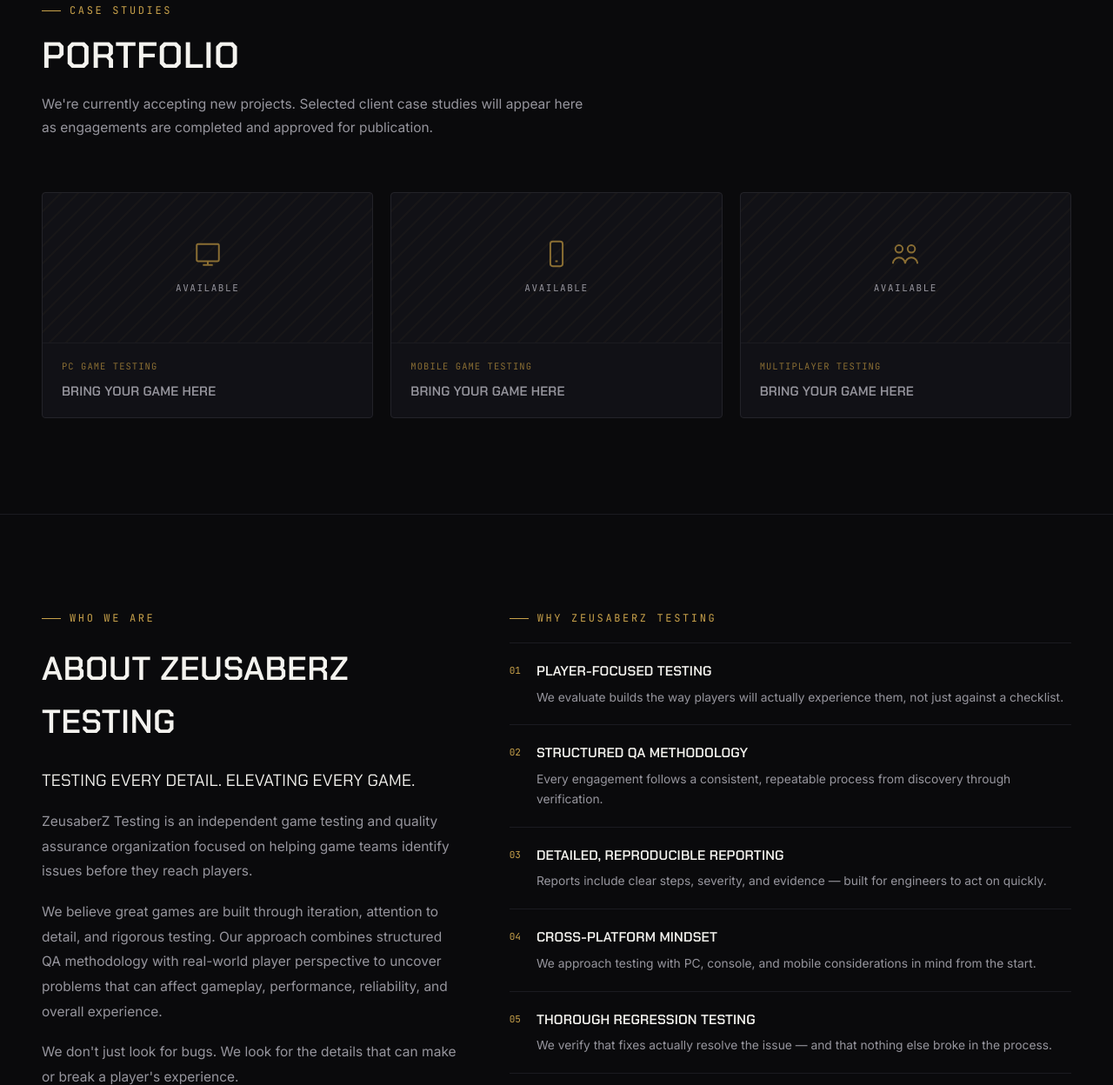
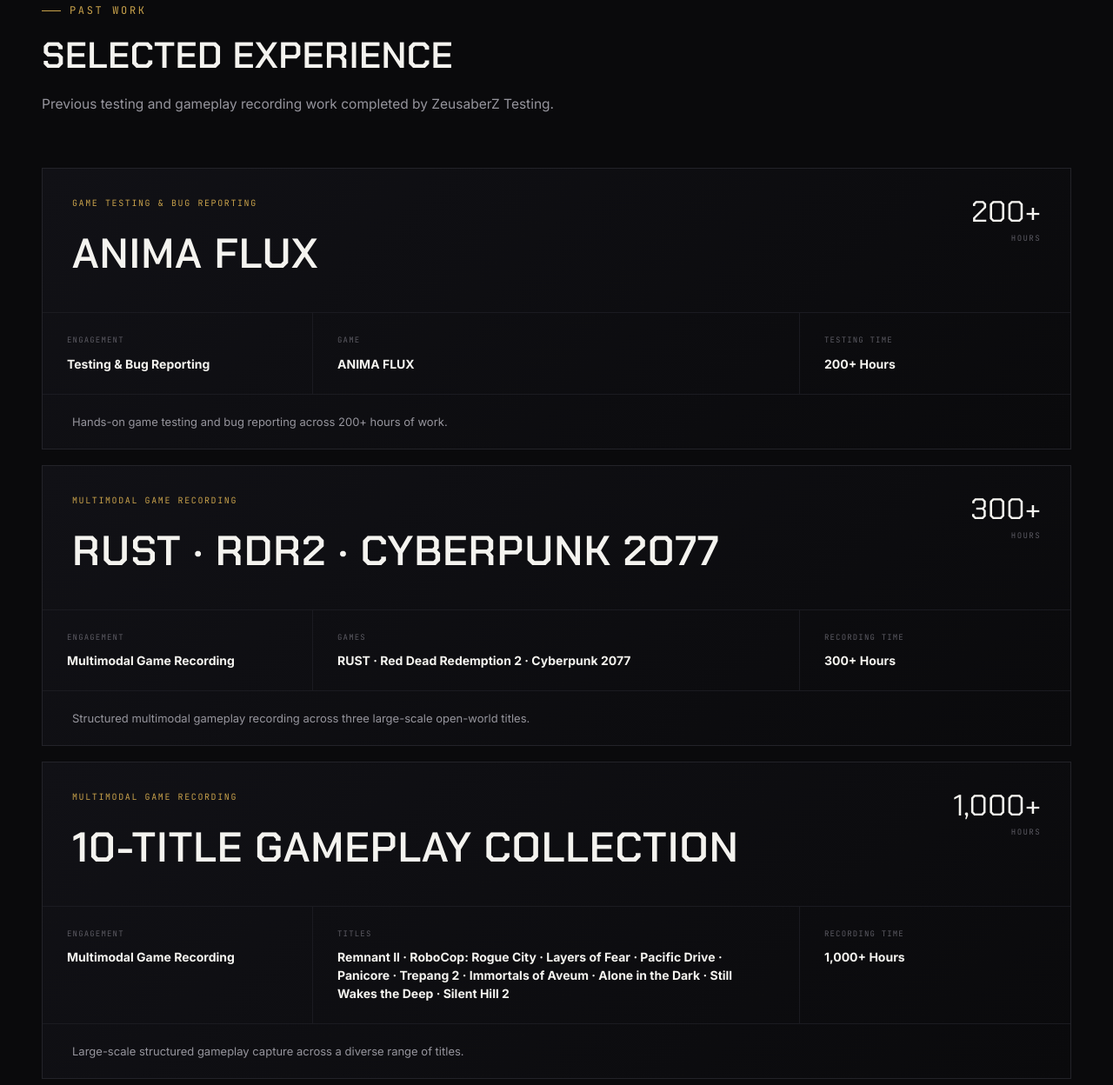
Before and after one commit to ahmedzubaer13/zeusaberz-testing-website, a plain HTML site: page index.html in a window 1280 px wide. Shown: the part 9060-10308 px from the top of the page at 87% size. Drawn offline with Linux system fonts and the light colour scheme.

Commit message:
Add past work experience

```diff
--- a/index.html
+++ b/index.html
@@ -920,6 +920,118 @@
     color:var(--zb-gray);
   }
 
+
+  /* ---------- Portfolio / Past Work ---------- */
+  .portfolio-feature{
+    border:1px solid var(--zb-border);
+    background:linear-gradient(135deg,var(--zb-panel),var(--zb-black));
+    overflow:hidden;
+  }
+  .portfolio-feature-top{
+    display:flex;
+    justify-content:space-between;
+    align-items:flex-start;
+    gap:28px;
+    padding:38px 38px 32px;
+    border-bottom:1px solid var(--zb-border-soft);
+  }
+  .case-kicker{
+    font-family:var(--ff-mono);
+    color:var(--zb-gold);
+    font-size:10px;
+    letter-spacing:.16em;
+    margin-bottom:12px;
+  }
+  .portfolio-feature h3{
+    font-family:var(--ff-display);
+    font-size:clamp(30px,4vw,48px);
+    letter-spacing:.02em;
+    text-transform:uppercase;
+  }
+  .case-hours{
+    min-width:110px;
+    text-align:right;
+  }
+  .case-hours span{
+    display:block;
+    font-family:var(--ff-display);
+    color:var(--zb-white);
+    font-size:34px;
+    line-height:1;
+  }
+  .case-hours small{
+    display:block;
+    margin-top:7px;
+    font-family:var(--ff-mono);
+    color:var(--zb-gray-dim);
+    font-size:9px;
+    letter-spacing:.16em;
+  }
+  .portfolio-feature-body{
+    display:grid;
+    grid-template-columns:repeat(3,1fr);
+    border-bottom:1px solid var(--zb-border-soft);
+  }
+  .case-detail{
+    padding:24px 28px;
+    border-right:1px solid var(--zb-border-soft);
+  }
+  .case-detail:last-child{border-right:0;}
+  .case-detail span{
+    display:block;
+    font-family:var(--ff-mono);
+    color:var(--zb-gray-dim);
+    font-size:9px;
+    letter-spacing:.13em;
+    text-transform:uppercase;
+    margin-bottom:9px;
+  }
+  .case-detail strong{
+    display:block;
+    color:var(--zb-white);
+    font-size:14px;
+    line-height:1.5;
+  }
+  .portfolio-feature-footer{
+    display:flex;
+    justify-content:space-between;
+    align-items:center;
+    gap:30px;
+    padding:26px 38px;
+  }
+  .portfolio-feature-footer p{
+    color:var(--zb-gray);
+    font-size:13px;
+    line-height:1.7;
+    max-width:700px;
+  }
+
+
+  /* ---------- Past Work Grid ---------- */
+  .portfolio-work-grid{
+    display:grid;
+    grid-template-columns:1fr;
+    gap:18px;
+  }
+  .work-card{
+    width:100%;
+  }
+  .work-card .portfolio-feature-top{
+    padding:32px 34px 28px;
+  }
+  .work-card .portfolio-feature-body{
+    grid-template-columns:1fr 1.8fr 1fr;
+  }
+  .work-card .portfolio-feature-footer{
+    padding:20px 34px;
+  }
+  .work-card .portfolio-feature-footer p{
+    max-width:100%;
+  }
+  .work-card h3{
+    max-width:900px;
+  }
+
   /* ---------- About ---------- */
   .about-grid{
     display:grid;
@@ -1190,6 +1302,9 @@
     .contact-grid{grid-template-columns:1fr; gap:44px;}
     .network-grid{grid-template-columns:1fr;}
     .studio-grid{grid-template-columns:1fr;}
+    .portfolio-feature-body{grid-template-columns:1fr;}
+    .case-detail{border-right:0;border-bottom:1px solid var(--zb-border-soft);}
+    .case-detail:last-child{border-bottom:0;}
     .data-grid{grid-template-columns:1fr;}
   }
   @media (max-width: 640px){
@@ -1200,6 +1315,9 @@
     .expertise-grid{grid-template-columns:1fr;}
     .portfolio-grid{grid-template-columns:1fr;}
     .studio-cta{flex-direction:column; align-items:flex-start;}
+    .portfolio-feature-top{padding:28px 24px;}
+    .portfolio-feature-footer{flex-direction:column;align-items:flex-start;padding:24px;}
+    .portfolio-feature-footer .btn{width:100%;justify-content:center;}
     .studio-cta .btn{width:100%; justify-content:center;}
     .process-step{grid-template-columns:1fr; gap:10px;}
     .process-num{font-size:32px;}
@@ -1631,45 +1749,119 @@
   <section id="portfolio">
     <div class="wrap">
       <div class="section-head reveal">
-        <div class="eyebrow">Case Studies</div>
-        <h2>Portfolio</h2>
-        <p>We're currently accepting new projects. Selected client case studies will appear here as engagements are completed and approved for publication.</p>
-      </div>
-
-      <div class="portfolio-grid reveal">
-        <div class="case-card">
-          <div class="case-card-top">
-            <svg width="34" height="34" viewBox="0 0 24 24" fill="none" stroke="currentColor" stroke-width="1.4"><rect x="3" y="4" width="18" height="14" rx="1"/><path d="M8 21h8M12 18v3"/></svg>
-            <span>Available</span>
-          </div>
-          <div class="case-card-bottom">
-            <div class="cat">PC Game Testing</div>
-            <h3>Bring Your Game Here</h3>
-          </div>
-        </div>
-        <div class="case-card">
-          <div class="case-card-top">
-            <svg width="34" height="34" viewBox="0 0 24 24" fill="none" stroke="currentColor" stroke-width="1.4"><rect x="7" y="2" width="10" height="20" rx="2"/><line x1="11" y1="18" x2="13" y2="18"/></svg>
-            <span>Available</span>
-          </div>
-          <div class="case-card-bottom">
-            <div class="cat">Mobile Game Testing</div>
-            <h3>Bring Your Game Here</h3>
-          </div>
-        </div>
-        <div class="case-card">
-          <div class="case-card-top">
-            <svg width="34" height="34" viewBox="0 0 24 24" fill="none" stroke="currentColor" stroke-width="1.4"><circle cx="7" cy="8" r="3"/><circle cx="17" cy="8" r="3"/><path d="M2 20c0-3 2.5-5 5-5s5 2 5 5M12 20c0-3 2.5-5 5-5s5 2 5 5"/></svg>
-            <span>Available</span>
-          </div>
-          <div class="case-card-bottom">
-            <div class="cat">Multiplayer Testing</div>
-            <h3>Bring Your Game Here</h3>
-          </div>
-        </div>
+        <div class="eyebrow">Past Work</div>
+        <h2>Selected Experience</h2>
+        <p>Previous testing and gameplay recording work completed by ZeusaberZ Testing.</p>
+      </div>
+
+      <div class="portfolio-grid portfolio-work-grid reveal">
+
+        <!-- ANIMA FLUX -->
+        <article class="portfolio-feature work-card">
+          <div class="portfolio-feature-top">
+            <div>
+              <div class="case-kicker">GAME TESTING &amp; BUG REPORTING</div>
+              <h3>ANIMA FLUX</h3>
+            </div>
+            <div class="case-hours">
+              <span>200+</span>
+              <small>HOURS</small>
+            </div>
+          </div>
+
+          <div class="portfolio-feature-body">
+            <div class="case-detail">
+              <span>Engagement</span>
+              <strong>Testing &amp; Bug Reporting</strong>
+            </div>
+            <div class="case-detail">
+              <span>Game</span>
+              <strong>ANIMA FLUX</strong>
+            </div>
+            <div class="case-detail">
+              <span>Testing Time</span>
+              <strong>200+ Hours</strong>
+            </div>
+          </div>
+
+          <div class="portfolio-feature-footer">
+            <p>Hands-on game testing and bug reporting across 200+ hours of work.</p>
+          </div>
+        </article>
+
+        <!-- MULTIMODAL RECORDING — 300+ HOURS -->
+        <article class="portfolio-feature work-card">
+          <div class="portfolio-feature-top">
+            <div>
+              <div class="case-kicker">MULTIMODAL GAME RECORDING</div>
+              <h3>RUST · RDR2 · CYBERPUNK 2077</h3>
+            </div>
+            <div class="case-hours">
+              <span>300+</span>
+              <small>HOURS</small>
+            </div>
+          </div>
+
+          <div class="portfolio-feature-body">
+            <div class="case-detail">
+              <span>Engagement</span>
+              <strong>Multimodal Game Recording</strong>
+            </div>
+            <div class="case-detail">
+              <span>Games</span>
+              <strong>RUST · Red Dead Redemption 2 · Cyberpunk 2077</strong>
+            </div>
+            <div class="case-detail">
+              <span>Recording Time</span>
+              <strong>300+ Hours</strong>
+            </div>
+          </div>
+
+          <div class="portfolio-feature-footer">
+            <p>Structured multimodal gameplay recording across three large-scale open-world titles.</p>
+          </div>
+        </article>
+
+        <!-- MULTIMODAL RECORDING — 1000+ HOURS -->
+        <article class="portfolio-feature work-card">
+          <div class="portfolio-feature-top">
+            <div>
+              <div class="case-kicker">MULTIMODAL GAME RECORDING</div>
+              <h3>10-TITLE GAMEPLAY COLLECTION</h3>
+            </div>
+            <div class="case-hours">
+              <span>1,000+</span>
+              <small>HOURS</small>
+            </div>
+          </div>
+
+          <div class="portfolio-feature-body">
+            <div class="case-detail">
+              <span>Engagement</span>
+              <strong>Multimodal Game Recording</strong>
+            </div>
+            <div class="case-detail">
+              <span>Titles</span>
+              <strong>Remnant II · RoboCop: Rogue City · Layers of Fear · Pacific Drive · Panicore · Trepang 2 · Immortals of Aveum · Alone in the Dark · Still Wakes the Deep · Silent Hill 2</strong>
+            </div>
+            <div class="case-detail">
+              <span>Recording Time</span>
+              <strong>1,000+ Hours</strong>
+            </div>
+          </div>
+
+          <div class="portfolio-feature-footer">
+            <p>Large-scale structured gameplay capture across a diverse range of titles.</p>
+          </div>
+        </article>
+
       </div>
     </div>
   </section>
+
+
+
+
 
   <!-- ================= ABOUT ================= -->
   <section id="about">
```
